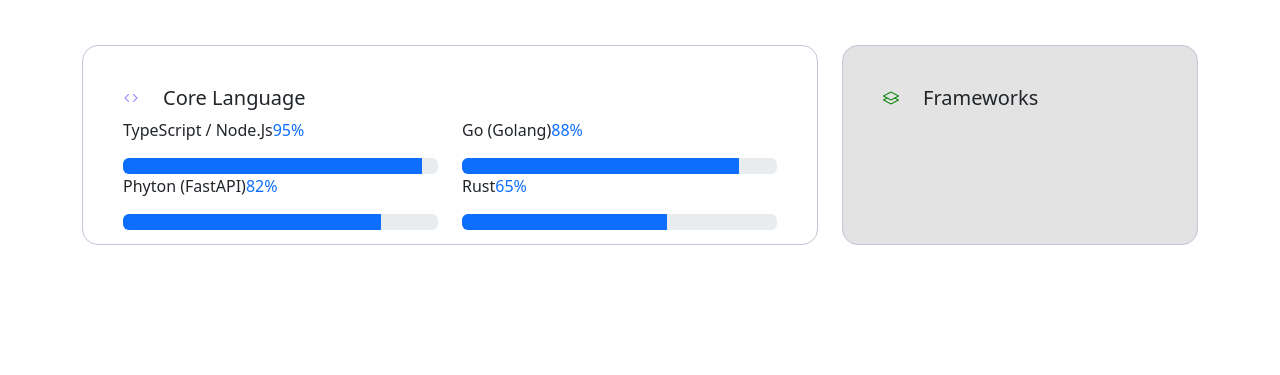
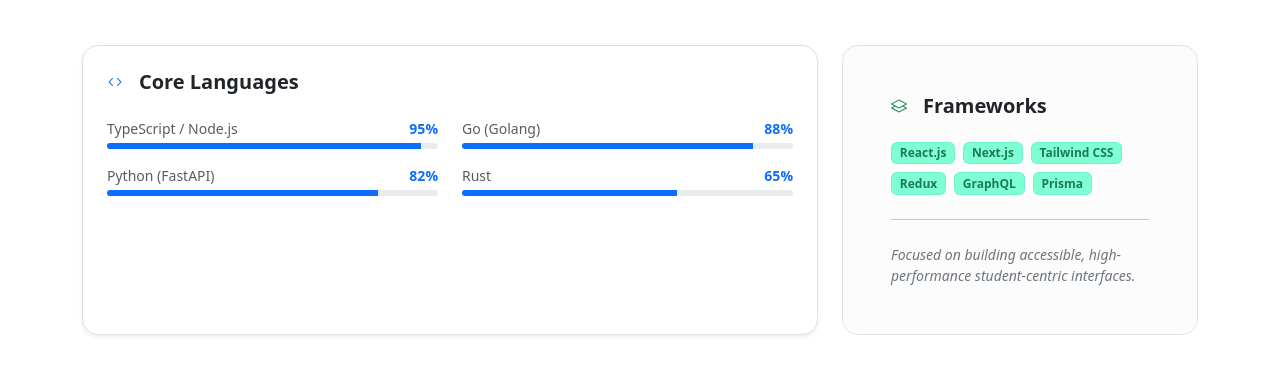
Before and after one commit to studionettra/html-angkatan2-ppkdjp, a website: page skilss.html in a window 1280 px wide. Shown: the part 319-694 px from the top of the page. Drawn offline with nearby package versions, Linux system fonts and the light colour scheme.

Commit message:
update-skill

```diff
--- a/skilss.html
+++ b/skilss.html
@@ -1,28 +1,51 @@
-<!DOCTYPE html>
+<!doctype html>
 <html lang="en">
-
   <head>
-    <meta charset="UTF-8">
-    <meta name="viewport" content="width=device-width, initial-scale=1.0">
+    <meta charset="UTF-8" />
+    <meta name="viewport" content="width=device-width, initial-scale=1.0" />
     <title>Skilss</title>
     <link rel="stylesheet" href="assets/css/Imam.css" />
-    <link href="https://fonts.googleapis.com/css2?family=Inter:wght@400;500;700&display=swap" rel="preconnect" />
-    <link href="https://fonts.googleapis.com/css2?family=Material+Symbols+Outlined:wght,FILL@100..700,0..1&display=swap"
-        rel="stylesheet" />
-    <link rel="stylesheet" href="https://cdnjs.cloudflare.com/ajax/libs/font-awesome/6.4.0/css/all.min.css" />
+    <link
+      href="https://fonts.googleapis.com/css2?family=Inter:wght@400;500;700&display=swap"
+      rel="preconnect"
+    />
+    <link
+      href="https://fonts.googleapis.com/css2?family=Material+Symbols+Outlined:wght,FILL@100..700,0..1&display=swap"
+      rel="stylesheet"
+    />
+    <link
+      rel="stylesheet"
+      href="https://cdnjs.cloudflare.com/ajax/libs/font-awesome/6.4.0/css/all.min.css"
+    />
     <link crossorigin="" href="https://fonts.gstatic.com" rel="preconnect" />
-    <link rel="stylesheet" href="https://cdn.jsdelivr.net/npm/bootstrap@5.3.8/dist/css/bootstrap.min.css" />
-    <link rel="stylesheet" href="https://cdn.jsdelivr.net/npm/bootstrap-icons@1.10.5/font/bootstrap-icons.css" />
+    <link
+      rel="stylesheet"
+      href="https://cdn.jsdelivr.net/npm/bootstrap@5.3.8/dist/css/bootstrap.min.css"
+    />
+    <link
+      rel="stylesheet"
+      href="https://cdn.jsdelivr.net/npm/bootstrap-icons@1.10.5/font/bootstrap-icons.css"
+    />
   </head>
 
   <body>
     <!-- navbar -->
     <nav class="navbar navbar-expand-lg navbar-custom fixed-top py-3">
       <div class="container">
-            <a class="navbar-brand text-primary text-uppercase fw-bold" href="index.html">Dev Portofolio</a>
-            <button class="navbar-toggler" type="button" data-bs-toggle="collapse"
-                data-bs-target="#navbarSupportedContent" aria-controls="navbarSupportedContent" aria-expanded="false"
-                aria-label="Toggle navigation">
+        <a
+          class="navbar-brand text-primary text-uppercase fw-bold"
+          href="index.html"
+          >Dev Portofolio</a
+        >
+        <button
+          class="navbar-toggler"
+          type="button"
+          data-bs-toggle="collapse"
+          data-bs-target="#navbarSupportedContent"
+          aria-controls="navbarSupportedContent"
+          aria-expanded="false"
+          aria-label="Toggle navigation"
+        >
           <span class="navbar-toggler-icon"></span>
         </button>
         <div class="collapse navbar-collapse" id="navbarSupportedContent">
@@ -31,13 +54,20 @@
               <a class="nav-link-custom px-2" href="index.html">Home</a>
             </li>
             <li class="nav-item">
-                        <a class="nav-link-custom px-2" href="experience.html">Experience</a>
+              <a class="nav-link-custom px-2" href="experience.html"
+                >Experience</a
+              >
             </li>
             <li class="nav-item">
               <a class="nav-link-custom px-2" href="#">Projects</a>
             </li>
             <li class="nav-item">
-                        <a class="nav-link-custom px-2 active" aria-current="page" href="skilss.html">Skills</a>
+              <a
+                class="nav-link-custom px-2 active"
+                aria-current="page"
+                href="skilss.html"
+                >Skills</a
+              >
             </li>
             <li class="nav-item">
               <a class="nav-link-custom px-2" href="contact.html">Contacts</a>
@@ -50,20 +80,25 @@
       </div>
     </nav>
     <!--main content -->
-    <main class="pt-5" style="padding-top: 100px;">
+    <main class="pt-5" style="padding-top: 100px">
       <section class="container py-5">
         <div class="row">
           <div class="col-lg-5 col-12">
             <div>
-                        <span class="text-primary fw-medium opacity-75 text-uppercase d-block mb-1 mt-5 fs-6"
-                            style="letter-spacing: 2px;">
+              <span
+                class="text-primary fw-medium opacity-75 text-uppercase d-block mb-1 mt-5 fs-6"
+                style="letter-spacing: 2px"
+              >
                 TECHNICAL PROFICIENCY
               </span>
               <h1 class="fw-bold">Experitise & Skills</h1>
             </div>
             <span class="text-secondary mt-2">
-                        <p>A clear overview of the languages, frameworks, and architectural tools I leverage to build
-                            modern, high-performance software systems.</p>
+              <p>
+                A clear overview of the languages, frameworks, and architectural
+                tools I leverage to build modern, high-performance software
+                systems.
+              </p>
             </span>
           </div>
         </div>
@@ -72,119 +107,143 @@
       <section class="container">
         <div class="row">
           <div class="col-lg-8 col-12">
-                    <div class="project-card-3">
-                        <div class="d-flex flex-row">
-                            <spand>
-                                <i class="bi bi-code" style="color: rgb(146, 127, 255);"></i>
-                            </spand>
-                            <span class="text-dark ps-4">
-                                <h5>
-                                    Core Language
-                                </h5>
-                            </span>
+            <div class="project-card-3 p-4 border rounded-4 bg-white shadow-sm h-100">
+              <div class="d-flex align-items-center mb-4">
+                <i class="bi bi-code text-primary me-3"></i>
+                <h5 class="mb-0 fw-semibold">Core Languages</h5>
               </div>
-                        <div class="row d-flex">
+              <div class="row g-4 mb-3">
                 <div class="col-lg-6 col-12">
-                                <div class="d-flex justify-content-beetwen">
-                                    <span>
-                                        <p>
-                                            TypeScript / Node.Js
-                                        </p>
-                                    </span>
-                                    <span>
-                                        <p class="text-primary">
-                                            95%
-                                        </p>
-                                    </span>
+                  <div class="d-flex justify-content-between mb-1">
+                    <span class="small text-muted"> TypeScript / Node.js </span>
+
+                    <span class="small text-primary fw-semibold"> 95% </span>
                   </div>
-                                <div class="progress" role="progressbar" aria-label="Basic example" aria-valuenow="0"
-                                    aria-valuemin="0" aria-valuemax="100">
-                                    <div class="progress-bar" style="width: 95%"></div>
+
+                  <div class="progress" style="height: 6px">
+                    <div
+                      class="progress-bar bg-primary"
+                      style="width: 95%"
+                    ></div>
                   </div>
                 </div>
                 <div class="col-lg-6 col-12">
-                                <div class="d-flex justify-content-beetwen">
-                                    <span>
-                                        <p>
-                                            Go (Golang)
-                                        </p>
-                                    </span>
-                                    <span>
-                                        <p class="text-primary">
-                                            88%
-                                        </p>
-                                    </span>
+                  <div class="d-flex justify-content-between mb-1">
+                    <span class="small text-muted"> Go (Golang) </span>
+
+                    <span class="small text-primary fw-semibold"> 88% </span>
                   </div>
-                                <div class="progress" role="progressbar" aria-label="Basic example" aria-valuenow="0"
-                                    aria-valuemin="0" aria-valuemax="100">
-                                    <div class="progress-bar" style="width: 88%"></div>
+
+                  <div class="progress" style="height: 6px">
+                    <div
+                      class="progress-bar bg-primary"
+                      style="width: 88%"
+                    ></div>
                   </div>
                 </div>
+              </div>
+              <div class="row g-4">
+                <div class="col-lg-6 col-12">
+                  <div class="d-flex justify-content-between mb-1">
+                    <span class="small text-muted"> Python (FastAPI) </span>
 
+                    <span class="small text-primary fw-semibold"> 82% </span>
                   </div>
-                        <div class="row d-flex">
-                            <div class="col-lg-6 col-12">
-                                <div class="d-flex justify-content-beetwen">
-                                    <span>
-                                        <p>
-                                            Phyton (FastAPI)
-                                        </p>
-                                    </span>
-                                    <span>
-                                        <p class="text-primary">
-                                            82%
-                                        </p>
-                                    </span>
-                                </div>
-                                <div class="progress" role="progressbar" aria-label="Basic example" aria-valuenow="0"
-                                    aria-valuemin="0" aria-valuemax="100">
-                                    <div class="progress-bar" style="width: 82%"></div>
+
+                  <div class="progress" style="height: 6px">
+                    <div
+                      class="progress-bar bg-primary"
+                      style="width: 82%"
+                    ></div>
                   </div>
                 </div>
                 <div class="col-lg-6 col-12">
-                                <div class="d-flex justify-content-beetwen">
-                                    <span>
-                                        <p>
-                                            Rust
-                                        </p>
-                                    </span>
-                                    <span>
-                                        <p class="text-primary">
-                                            65%
-                                        </p>
-                                    </span>
+                  <div class="d-flex justify-content-between mb-1">
+                    <span class="small text-muted"> Rust </span>
+
+                    <span class="small text-primary fw-semibold"> 65% </span>
                   </div>
-                                <div class="progress" role="progressbar" aria-label="Basic example" aria-valuenow="0"
-                                    aria-valuemin="0" aria-valuemax="100">
-                                    <div class="progress-bar" style="width: 65%"></div>
+
+                  <div class="progress" style="height: 6px">
+                    <div
+                      class="progress-bar bg-primary"
+                      style="width: 65%"
+                    ></div>
                   </div>
                 </div>
-
               </div>
             </div>
           </div>
           <div class="col-lg-4 col-12">
-                    <div class="project-card-3 bg-card">
-                        <div class="d-flex flex-row">
-                            <spand>
-                                <i class="bi bi-layers" style="color: green;"></i>
-                            </spand>
-                            <span class="text-dark ps-4">
-                                <h5>
-                                    Frameworks
-                                </h5>
+            <div
+              class="project-card-3 p-5 border rounded-4 bg-light-subtle h-100"
+            >
+              <div class="d-flex align-items-center mb-4">
+                <span>
+                  <i class="bi bi-layers text-success"></i>
                 </span>
 
-                        </div>
+                <h5 class="mb-0 ms-3 fw-semibold">Frameworks</h5>
               </div>
 
+              <div class="d-flex flex-wrap gap-2">
+                <span
+                  class="badge badge-tech"
+                  style="color: rgb(29, 121, 90); background-color: aquamarine"
+                >
+                  React.js
+                </span>
+
+                <span
+                  class="badge badge-tech"
+                  style="color: rgb(29, 121, 90); background-color: aquamarine"
+                >
+                  Next.js
+                </span>
+
+                <span
+                  class="badge badge-tech"
+                  style="color: rgb(29, 121, 90); background-color: aquamarine"
+                >
+                  Tailwind CSS
+                </span>
+
+                <span
+                  class="badge badge-tech"
+                  style="color: rgb(29, 121, 90); background-color: aquamarine"
+                >
+                  Redux
+                </span>
+
+                <span
+                  class="badge badge-tech"
+                  style="color: rgb(29, 121, 90); background-color: aquamarine"
+                >
+                  GraphQL
+                </span>
+
+                <span
+                  class="badge badge-tech"
+                  style="color: rgb(29, 121, 90); background-color: aquamarine"
+                >
+                  Prisma
+                </span>
+              </div>
+
+              <!-- Divider -->
+              <hr class="my-4" />
+
+              <!-- Description -->
+              <p class="small text-secondary fst-italic mb-0">
+                Focused on building accessible, high-performance student-centric
+                interfaces.
+              </p>
+            </div>
           </div>
         </div>
       </section>
-
     </main>
 
     <script src="https://cdn.jsdelivr.net/npm/bootstrap@5.3.8/dist/js/bootstrap.bundle.min.js"></script>
   </body>
-
 </html>
```
Lines whose indentation alone changed are shown as unchanged.
